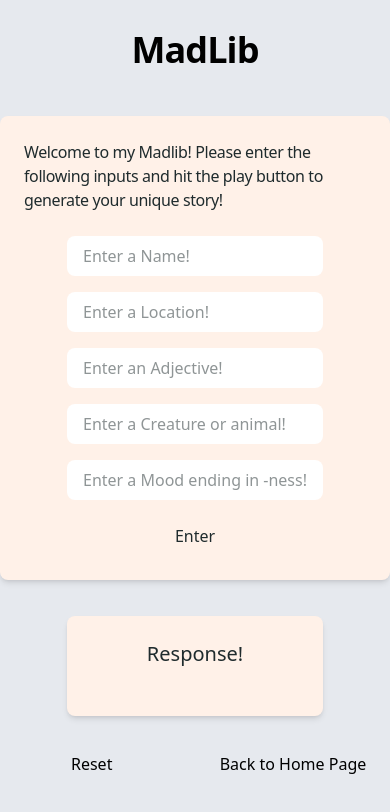
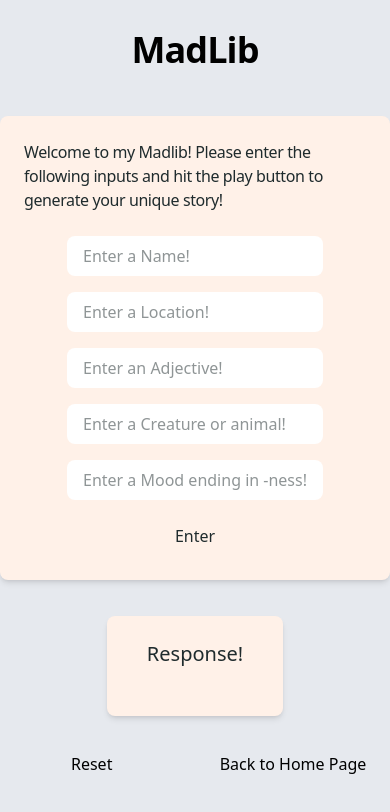
Before and after one commit to dherrera-code/allforonenextjsrebuild, a Next.js app: page /pages/madlib in a window 390 px wide. Shown: the top 812 px of the page. Built offline with nearby package versions, Linux system fonts and the light colour scheme.

Commit message:
adjust responsiveness for response box for tablet!

```diff
--- a/app/components/ResponseBox.tsx
+++ b/app/components/ResponseBox.tsx
@@ -12,9 +12,9 @@ const ResponseBox = (data: dataPassed) => {
   return (
     <div>
       <section className="flex justify-center my-9">
-        <div className=" lg:min-w-xl xl:min-w-4xl py-6 px-20 card-color rounded-lg shadow-md">
+        <div className=" lg:min-w-xl xl:min-w-4xl py-6 px-10 sm:px-20 card-color rounded-lg shadow-md">
           <h2 className="text-xl sm:text-[40px] text-center mb-6">Response!</h2>
-          <p className="sm:text-[20px] md:text-[30px] text-center">{data.response}</p>
+          <p className="sm:text-[20px] lg:text-[30px] text-center">{data.response}</p>
         </div>
       </section>
     </div>
```
